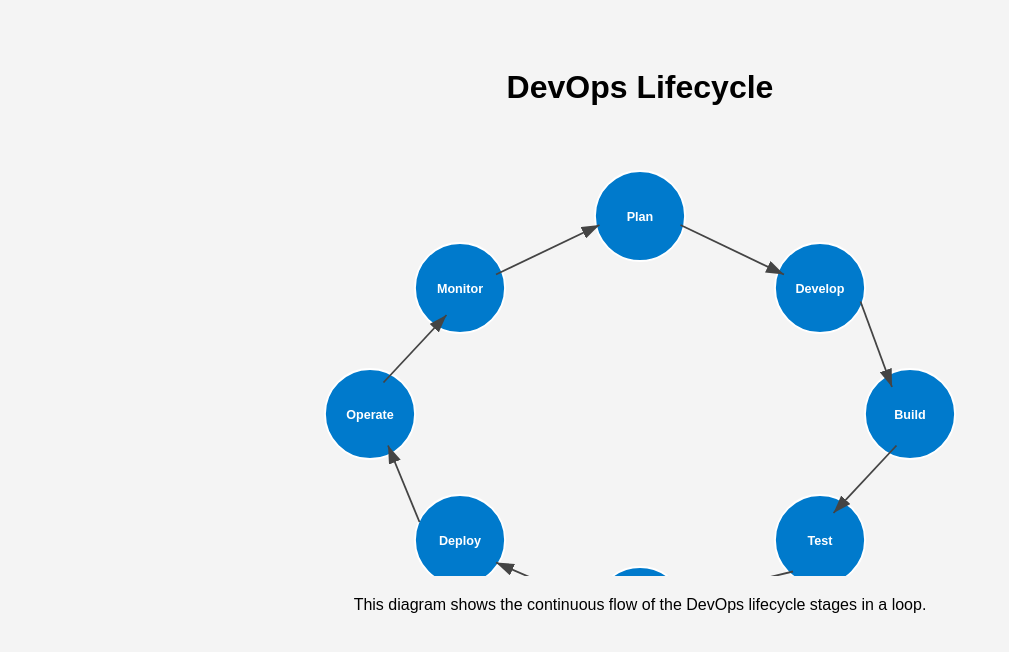
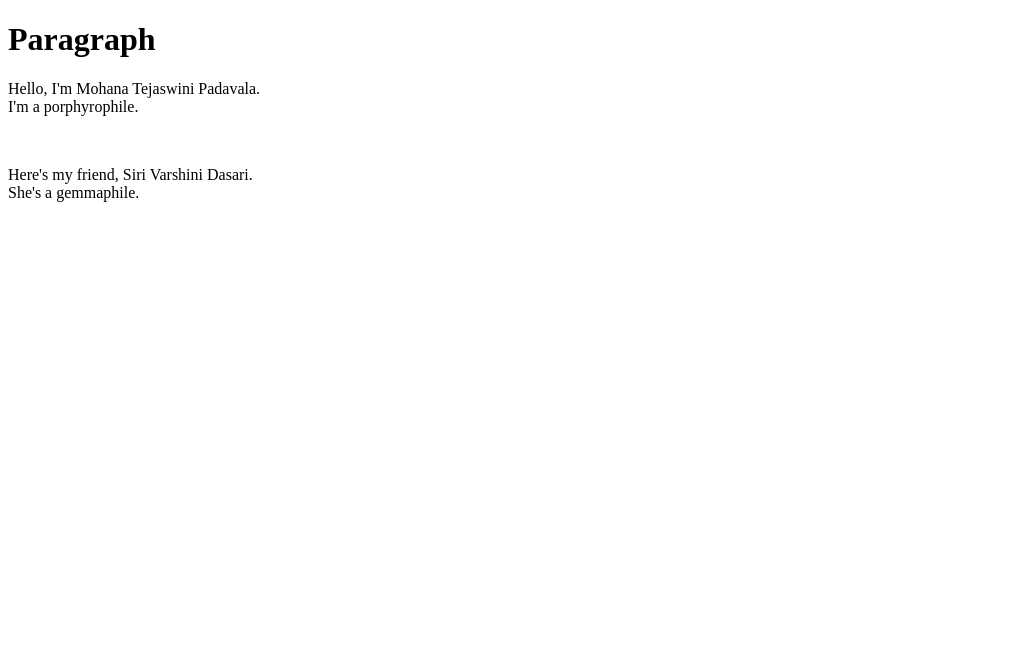
Before and after one commit to tejaswinipadavala/my-first-repoo, a plain HTML site: page index.html in a window 1280 px wide. Shown: the whole page, without its empty margins (0-1009 px from the left). Drawn offline with Linux system fonts and the light colour scheme.

Commit message:
Add files via upload

```diff
--- a/index.html
+++ b/index.html
@@ -1,94 +1,16 @@
-<!DOCTYPE html>
-<html lang="en">
+<!Doctype html>
+<html>
 <head>
-  <meta charset="UTF-8">
-  <meta name="viewport" content="width=device-width, initial-scale=1">
-  <title>DevOps Lifecycle</title>
-  <style>
-    body {
-      font-family: Arial, sans-serif;
-      text-align: center;
-      padding: 40px;
-      background-color: #f4f4f4;
-    }
-
-    h1 {
-      margin-bottom: 20px;
-    }
-
-    svg {
-      width: 100%;
-      max-width: 900px;
-      height: auto;
-    }
-
-    .stage {
-      font-size: 14px;
-      font-weight: bold;
-      fill: #fff;
-    }
-
-    .circle {
-      fill: #007acc;
-      stroke: #fff;
-      stroke-width: 2;
-    }
-
-    .arrow {
-      fill: none;
-      stroke: #444;
-      stroke-width: 2;
-      marker-end: url(#arrowhead);
-    }
-  </style>
+<title>
+Paragraph tag
+</title>
 </head>
 <body>
-  <h1>DevOps Lifecycle</h1>
-
-  <svg viewBox="0 0 1000 500">
-    <defs>
-      <marker id="arrowhead" markerWidth="10" markerHeight="7"
-              refX="10" refY="3.5" orient="auto">
-        <polygon points="0 0, 10 3.5, 0 7" fill="#444" />
-      </marker>
-    </defs>
-
-    <!-- Circles for stages -->
-    <circle class="circle" cx="500" cy="100" r="50" />
-    <text class="stage" x="500" y="105" text-anchor="middle">Plan</text>
-
-    <circle class="circle" cx="700" cy="180" r="50" />
-    <text class="stage" x="700" y="185" text-anchor="middle">Develop</text>
-
-    <circle class="circle" cx="800" cy="320" r="50" />
-    <text class="stage" x="800" y="325" text-anchor="middle">Build</text>
-
-    <circle class="circle" cx="700" cy="460" r="50" />
-    <text class="stage" x="700" y="465" text-anchor="middle">Test</text>
-
-    <circle class="circle" cx="500" cy="540" r="50" />
-    <text class="stage" x="500" y="545" text-anchor="middle">Release</text>
-
-    <circle class="circle" cx="300" cy="460" r="50" />
-    <text class="stage" x="300" y="465" text-anchor="middle">Deploy</text>
-
-    <circle class="circle" cx="200" cy="320" r="50" />
-    <text class="stage" x="200" y="325" text-anchor="middle">Operate</text>
-
-    <circle class="circle" cx="300" cy="180" r="50" />
-    <text class="stage" x="300" y="185" text-anchor="middle">Monitor</text>
-
-    <!-- Arrows -->
-    <line class="arrow" x1="545" y1="110" x2="660" y2="165" />
-    <line class="arrow" x1="745" y1="195" x2="780" y2="290" />
-    <line class="arrow" x1="785" y1="355" x2="715" y2="430" />
-    <line class="arrow" x1="670" y1="495" x2="545" y2="525" />
-    <line class="arrow" x1="455" y1="535" x2="340" y2="485" />
-    <line class="arrow" x1="255" y1="440" x2="220" y2="355" />
-    <line class="arrow" x1="215" y1="285" x2="285" y2="210" />
-    <line class="arrow" x1="340" y1="165" x2="455" y2="110" />
-  </svg>
-
-  <p>This diagram shows the continuous flow of the DevOps lifecycle stages in a loop.</p>
-</body>
+<h1>Paragraph</h1>
+<p> Hello, I'm Mohana Tejaswini Padavala. <br>
+    I'm a porphyrophile. </p>
+<br>
+<p>Here's my friend, Siri Varshini Dasari.<br>
+She's a gemmaphile. </p>
+<body/>
 </html>
```
